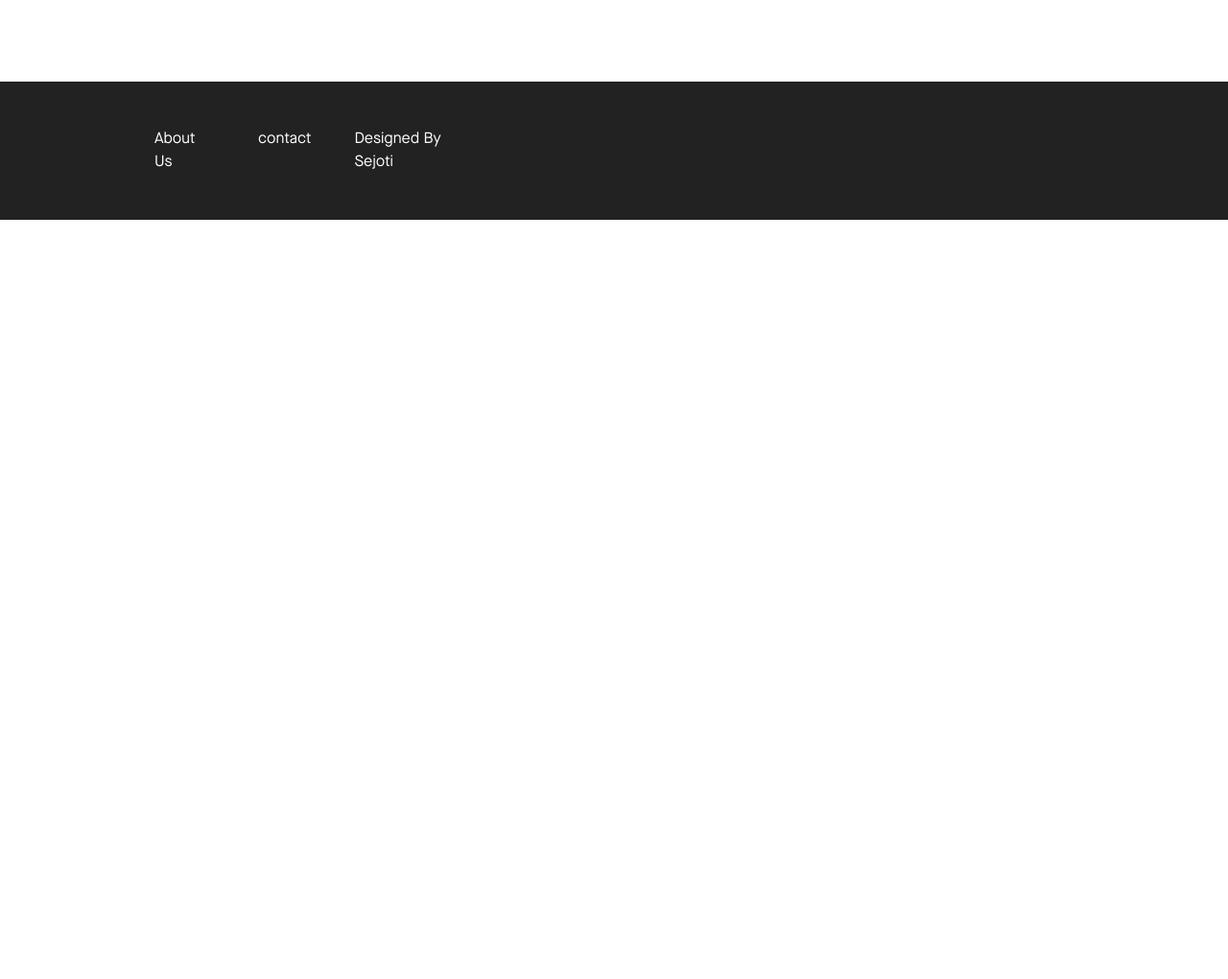
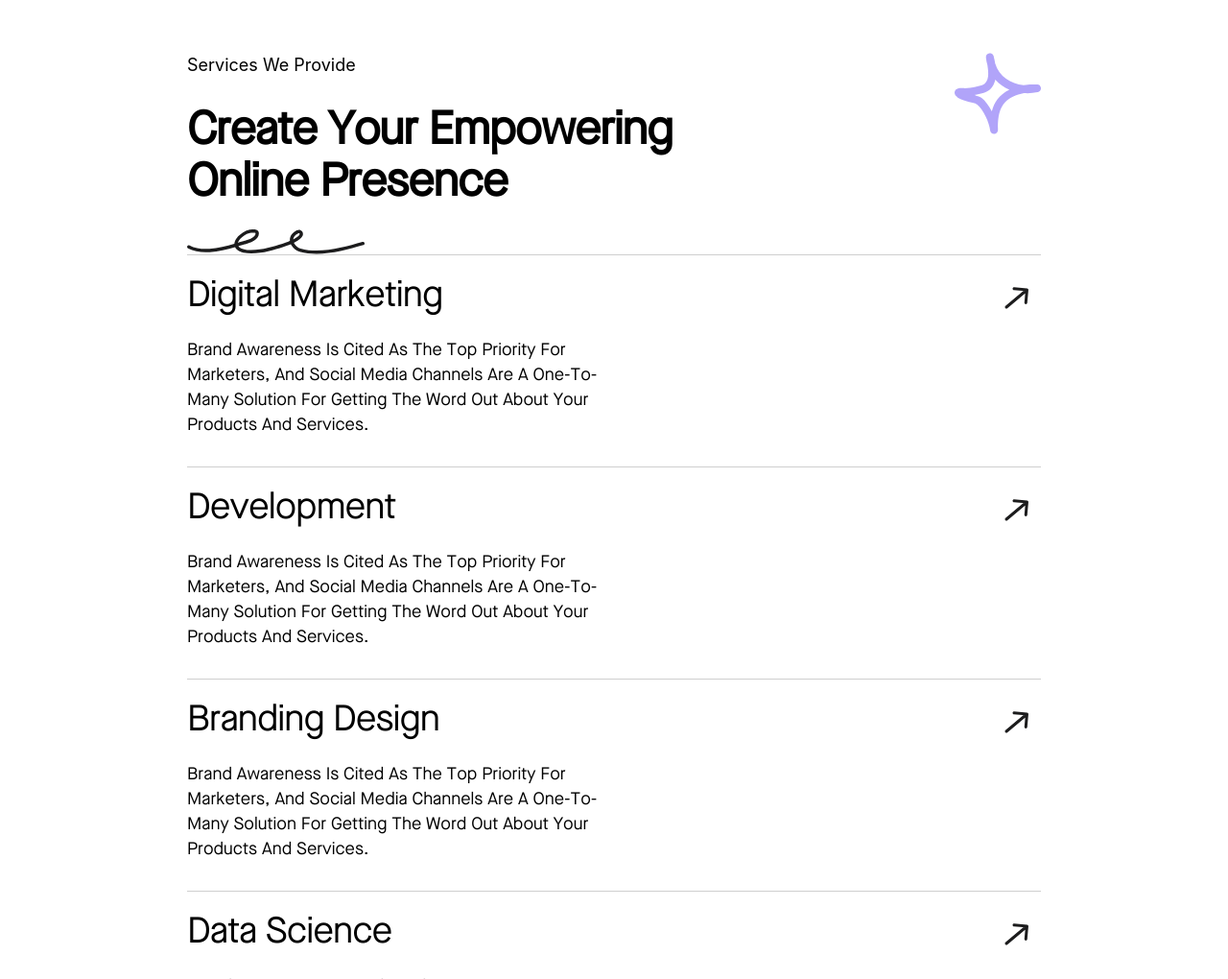
Before and after one commit to MijanurMim/practice-project, a website: page src/html/index.html in a window 1280 px wide. Shown: the part 1630-2650 px from the top of the page at 96% size. Before the commit the page ends 1859 px from the top, so only its background shows below. Drawn offline with nearby package versions, Linux system fonts and the light colour scheme; files that its build step writes are made by us from their sources; files whose address does not match are found by name; a web font is replaced by a local one.

Commit message:
[DONE] Service section structure

```diff
--- a/src/html/index.html
+++ b/src/html/index.html
@@ -19,6 +19,9 @@ Footer #} {% block head %}{% endblock %} {# Body Class Add #} {% block attribute
 <!--=        About Area Start       	=-->
 <!--=====================================-->
 {% include 'sections/about/about.html' %}
+<!--=        Service Area Start       	=-->
+<!--=====================================-->
+{% include 'sections/service/service.html' %}
 <!--=====================================-->
 <!--=       Recent-products Area Start  =-->
 <!--=====================================-->
--- /dev/null
+++ b/src/html/template-parts/sections/service/service.html
@@ -0,0 +1,73 @@
+<section class="service-container">
+  <div class="service-top">
+    <div>
+      <p>Services We Provide</p>
+      <h2>
+        Create your Empowering <br />
+        Online Presence
+      </h2>
+      <img src="../../../../assets/media/spagatty.svg" alt="" />
+    </div>
+
+    <div>
+      <img src="../../../../assets/media/Vector.svg" alt="vector" />
+    </div>
+  </div>
+
+  <!-- Service Bottom Section  -->
+  <div class="service-bottom">
+    <hr />
+    <div>
+      <div class="service-bottom-title">
+        <h2>Digital Marketing</h2>
+        <img src="../../../../assets/media/Frame 1000010739.svg" alt="" />
+      </div>
+      <p class="service-bottom-desc">
+        Brand awareness is cited as the top priority for marketers, and social
+        media channels are a one-to-many solution for getting the word out about
+        your products and services.
+      </p>
+    </div>
+
+    <hr />
+
+    <div>
+      <div class="service-bottom-title">
+        <h2>Development</h2>
+        <img src="../../../../assets/media/Frame 1000010739.svg" alt="" />
+      </div>
+      <p class="service-bottom-desc">
+        Brand awareness is cited as the top priority for marketers, and social
+        media channels are a one-to-many solution for getting the word out about
+        your products and services.
+      </p>
+    </div>
+
+    <hr />
+
+    <div>
+      <div class="service-bottom-title">
+        <h2>Branding Design</h2>
+        <img src="../../../../assets/media/Frame 1000010739.svg" alt="" />
+      </div>
+      <p class="service-bottom-desc">
+        Brand awareness is cited as the top priority for marketers, and social
+        media channels are a one-to-many solution for getting the word out about
+        your products and services.
+      </p>
+    </div>
+
+    <hr />
+
+    <div>
+      <div class="service-bottom-title">
+        <h2>Data Science</h2>
+        <img src="../../../../assets/media/Frame 1000010739.svg" alt="" />
+      </div>
+      <p class="service-bottom-desc">
+        Brand awareness is cited as the top priority for marketers, and social
+        media channels are a one-to-many solution for getting the word.
+      </p>
+    </div>
+  </div>
+</section>
--- a/src/sass/about/about.scss
+++ b/src/sass/about/about.scss
@@ -53,7 +53,7 @@
     .about-left-learn-more {
       border: 0px;
       background: transparent;
-      margin-top: 30px;
+      margin-top: 30pxc;
       span {
         font-size: 20px;
         font-style: normal;
--- a/src/sass/app.scss
+++ b/src/sass/app.scss
@@ -88,6 +88,7 @@ STYLESHEET INDEXING
 @import "banner/banner3";
 @import "banner/banner4";
 @import "about/about";
+@import "service/service";
 @import "single-post/single-post";
 @import "category/category";
 @import "category/category2";
--- /dev/null
+++ b/src/sass/service/service.scss
@@ -0,0 +1,64 @@
+.service-container {
+  padding: 0px 195px;
+  //   gap: 100px;
+}
+.service-top {
+  display: flex;
+  justify-content: space-between;
+
+  div {
+    h2 {
+      // font-family: Clash Display;
+      font-size: 48px;
+      font-style: normal;
+      font-weight: 600;
+      line-height: 54px; /* 112.5% */
+      text-transform: capitalize;
+    }
+
+    p {
+      font-family: Inter;
+      font-size: 18px;
+      font-style: normal;
+      font-weight: 400;
+      line-height: 26px; /* 144.444% */
+      text-transform: capitalize;
+    }
+  }
+}
+
+.service-bottom {
+  hr {
+    height: 1px;
+    align-self: stretch;
+    color: #414242;
+  }
+}
+
+.service-bottom-title {
+  display: flex;
+  justify-content: space-between;
+
+  h2 {
+    font-size: 38px;
+    font-style: normal;
+    font-weight: 500;
+    line-height: 46px; /* 121.053% */
+    text-transform: capitalize;
+  }
+
+  img {
+    width: 50px;
+    height: 50px;
+    flex-shrink: 0;
+  }
+}
+
+.service-bottom-desc {
+  width: 50%;
+  font-size: 18px;
+  font-style: normal;
+  font-weight: 400;
+  line-height: 26px; /* 144.444% */
+  text-transform: capitalize;
+}
```
Also changed, not shown: src/assets/media/spagatty.svg (renamed from src/assets/media/Vector2.svg).
